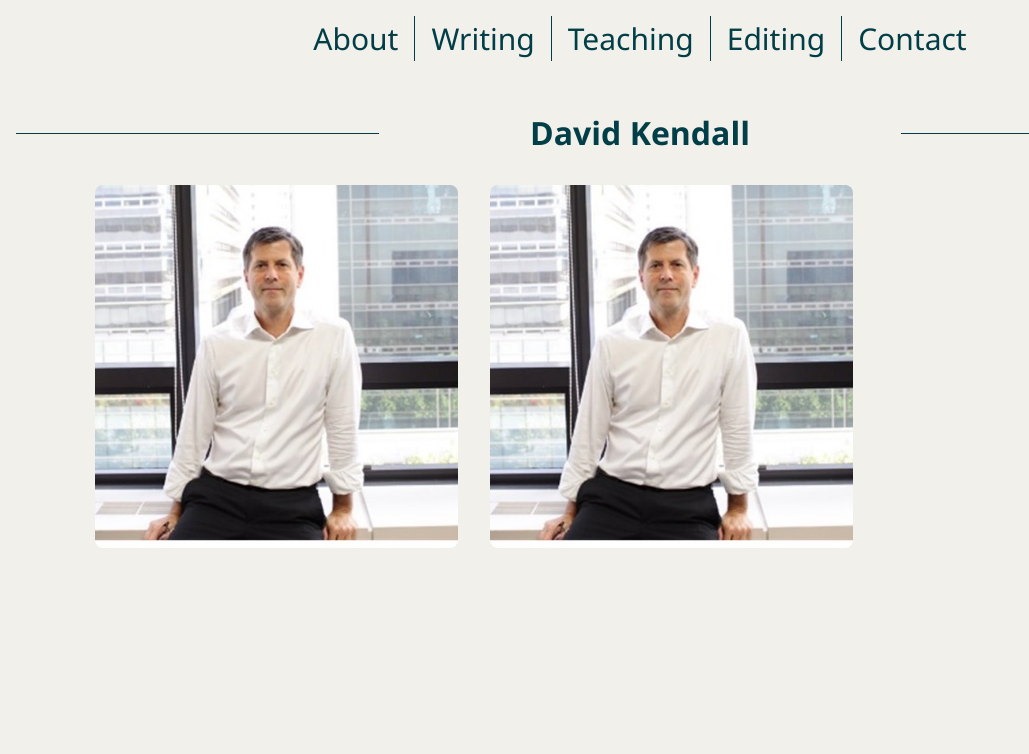
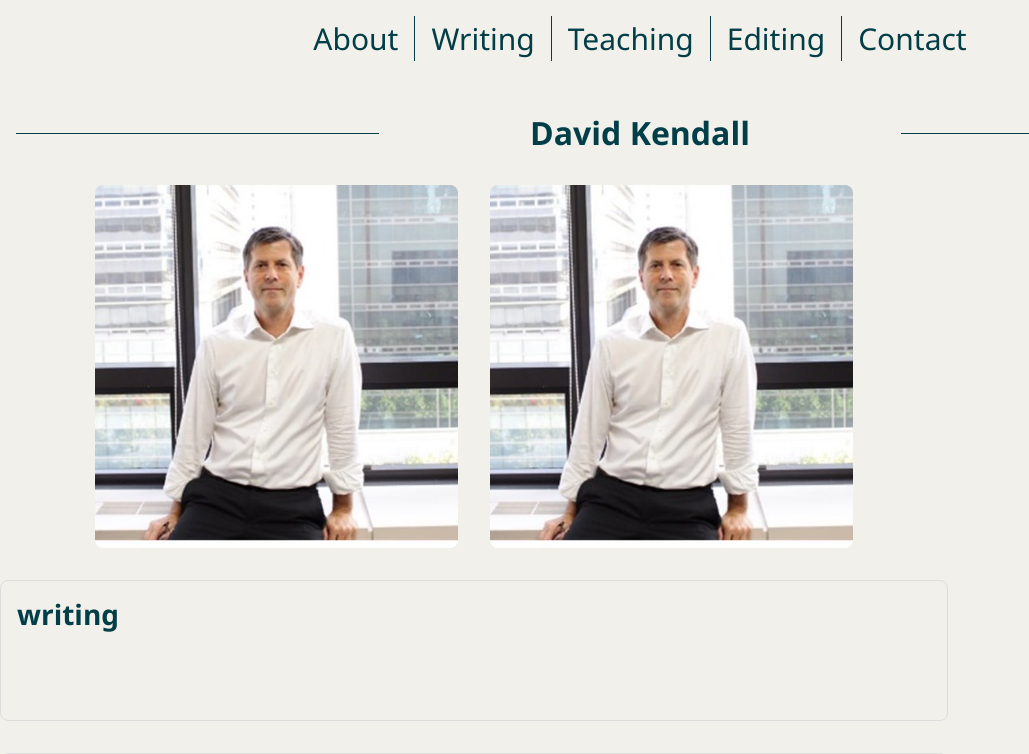
Before and after one commit to wksnders/David-Portfolio, a Vue app: page /#/ in a window 1280 px wide. Shown: the top 754 px of the page, without its empty margins (0-1029 px from the left). Built offline with nearby package versions, Linux system fonts and the light colour scheme.

Commit message:
template temporary placed

```diff
--- a/src/components/TemplateSection.vue
+++ b/src/components/TemplateSection.vue
@@ -1,13 +1,61 @@
 <script setup>
-import useLocalization from '../composables/useLocalization'
+import { defineProps } from 'vue'
+import useLocalization from '../composables/useLocalization.js'
 
-const { getTranslationRef,ready} = useLocalization()
-const headerText = getTranslationRef('brandPageTitle')
+const props = defineProps({
+  templateType: String,
+  subsections: Array
+})
+
+const { getTranslationRef, ready } = useLocalization()
 </script>
 
 <template>
+  <section class="template-section">
+    <h2>{{ templateType }}</h2>
 
+    <div
+      v-for="(subsection, index) in subsections"
+      :key="index"
+      class="subsection"
+    >
+      <h3>{{ subsection.name }}</h3>
+
+      <div class="entries">
+        <!-- Loading state -->
+        <div v-if="!ready">Loading...</div>
+
+        <!-- Entries from localization -->
+        <template v-else>
+          <component
+            v-for="(entry, i) in getTranslationRef(`${templateType}.${subsection.name}`)"
+            :key="i"
+            :is="subsection.itemComponent"
+            :entry="entry"
+          />
+        </template>
+      </div>
+    </div>
+  </section>
 </template>
 
 <style scoped>
+.template-section {
+  border: 1px solid #ddd;
+  padding: 1rem;
+  border-radius: 8px;
+  display: flex;
+  flex-direction: column;
+  gap: 1rem;
+}
+
+.subsection h3 {
+  margin-bottom: 0.5rem;
+}
+
+.entries {
+  display: flex;
+  flex-direction: column;
+  gap: 0.5rem;
+}
 </style>
--- a/src/views/HomePage.vue
+++ b/src/views/HomePage.vue
@@ -4,9 +4,9 @@ import TemplateSection from '../components/TemplateSection.vue'
 import About from '../components/About.vue'
 
 const sections = [
-  { templateType: 'writing', },
-  { templateType: 'teaching', },
-  { templateType: 'editing', },
+  { templateType: 'writing', subsections: ['Public Relations', 'Books', 'Articles'], },
+  { templateType: 'teaching', subsections: ['Classroom', '1:1'], },
+  { templateType: 'editing', subsections: ['Public Relations', 'Books', 'Speeches', 'Sub-Surtitles'], },
 ]
 </script>
 
@@ -19,6 +19,7 @@ const sections = [
         v-for="(section, index) in sections"
         :key="index"
         :template-type="section.templateType"
+        :subsections="section.subsections"
       />
     </div>
 
@@ -42,19 +43,18 @@ const sections = [
   }
 
   .main-column {
-    flex: 1; /* takes remaining width */
+    flex: 1;
     display: flex;
     flex-direction: column;
     gap: 2rem;
   }
 
   .about-column {
-    width: 300px; /* fixed width for side column */
+    width: 300px;
     flex-shrink: 0;
   }
 }
 
-/* Small screens: about goes below main column automatically */
 @media (max-width: 799px) {
   .main-column,
   .about-column {
```
Also changed, not shown: src/components/templates/ArticlesItem.vue (added, +13 -0 lines), src/components/templates/BooksItem.vue (added, +13 -0 lines), src/components/templates/ClassroomItem.vue (added, +13 -0 lines), src/components/templates/OneOnOneItem.vue (added, +13 -0 lines), src/components/templates/PublicRelationsItem.vue (added, +13 -0 lines), src/components/templates/SpeechesItem.vue (added, +13 -0 lines), src/components/templates/SubSurtitlesItem.vue (added, +13 -0 lines).
